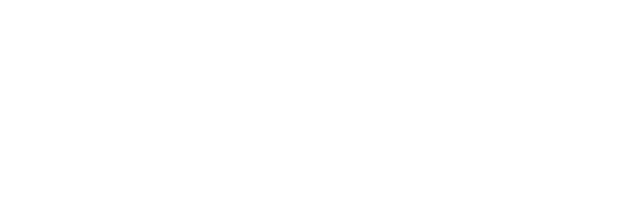
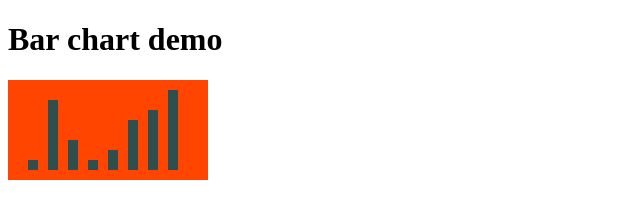
Before and after one commit to TheophileMot/barchart, a website: page index.html in a window 1280 px wide. Shown: the whole page, without its empty margins (0-640 px from the left). Drawn offline with Linux system fonts and the light colour scheme.

Commit message:
create bars as DIV elements; simple animation

```diff
--- a/barchart.js
+++ b/barchart.js
@@ -1,13 +1,23 @@
+$( document ).ready(function() {
+  drawBarChart([1, 7, 3, 1, 2, 5, 6, 8], {}, ".chart");
+});
+
 function drawBarChart(data, options, element) {
   // data:
   //   [ {x, height, colour}, ... ]
   // options:
   //   {defaultColour, barWidth, }
 
-  /*let barWidth = options.barWidth || 10;
+  /*let barWidth = options.barWidth || 10;*/
 
-  for (let d of data) {
-    let x = d.x;
-    let y = 0;
-  }*/
+  for (let i in data) {
+    let height = data[i];
+    let barId = "bar" + i;
+    $( element ).append(
+      '<div id="' + barId + '" style="width: 10px; height: 0px; background-color: darkslategrey; position: absolute; bottom: 10px; left: ' + (+i + 1) * 20 + 'px;"></div>'
+    );
+    $( "#" + barId ).animate({
+      height: 10 * height + "px",
+    })
+  }
 }
--- a/index.html
+++ b/index.html
@@ -6,9 +6,15 @@
   <title>Bar Chart demo</title>
   <meta name="viewport" content="width=device-width, initial-scale=1">
   <link rel="stylesheet" type="text/css" media="screen" href="main.css" />
+  <script src="jquery-3.1.0.js"></script>
   <script src="barchart.js"></script>
-  <script src="jquery-3.1.0.js"></script>
 </head>
 <body>
+  <h1>Bar chart demo</h1>
+  <div class="chart" style="position: relative; width:200px; height:100px; background-color: orangered">
+    <!-- <div style="width: 10px; height:50px; background-color: darkslategrey; position: absolute; bottom: 10px; left: 10px;"></div>
+    <div style="width: 10px; height:75px; background-color: darkslategrey; position: absolute; bottom: 10px; left: 30px;"></div>
+    <div style="width: 10px; height:35px; background-color: darkslategrey; position: absolute; bottom: 10px; left: 50px;"></div> -->
+  </div>
 </body>
 </html>
```
